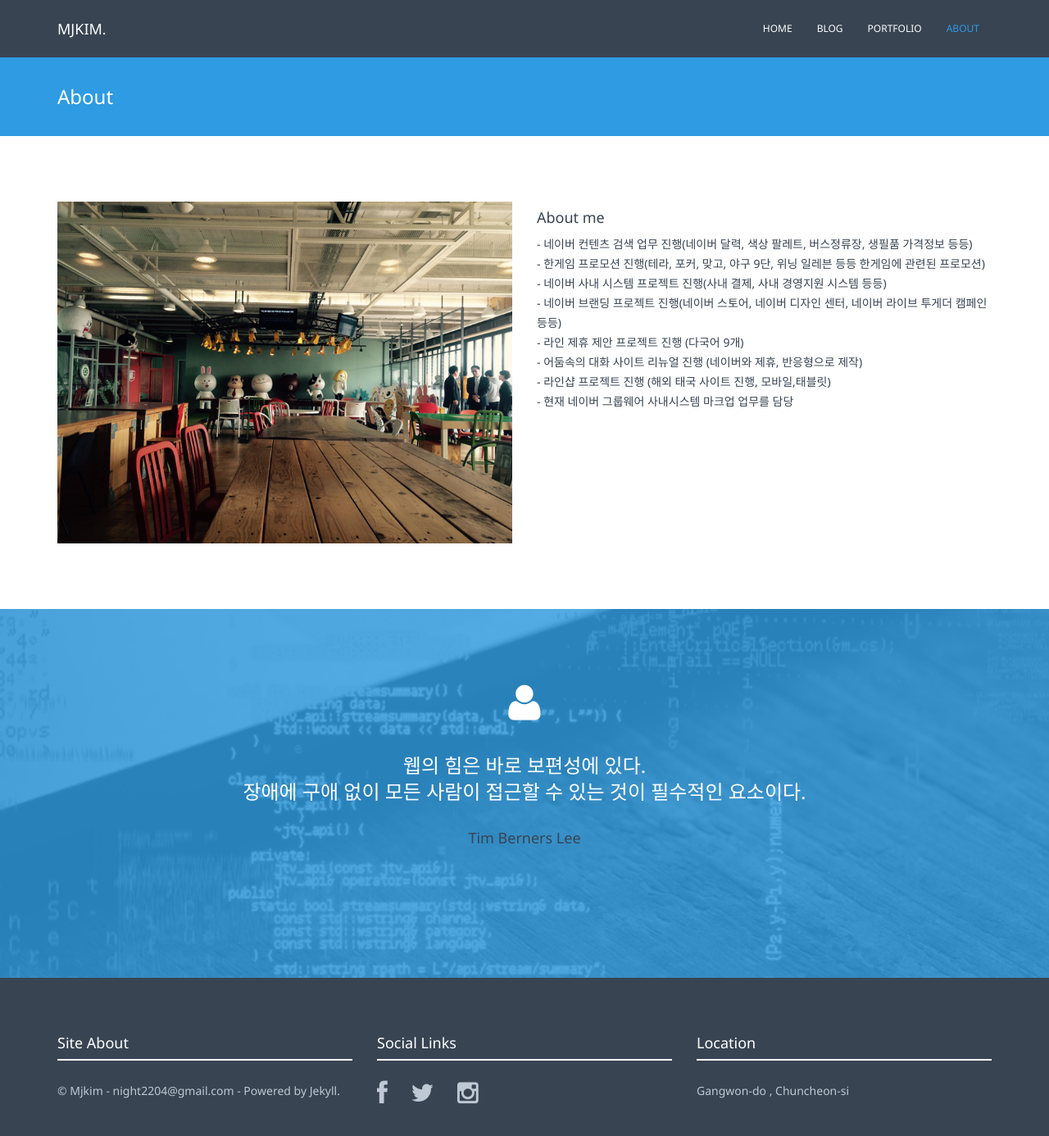
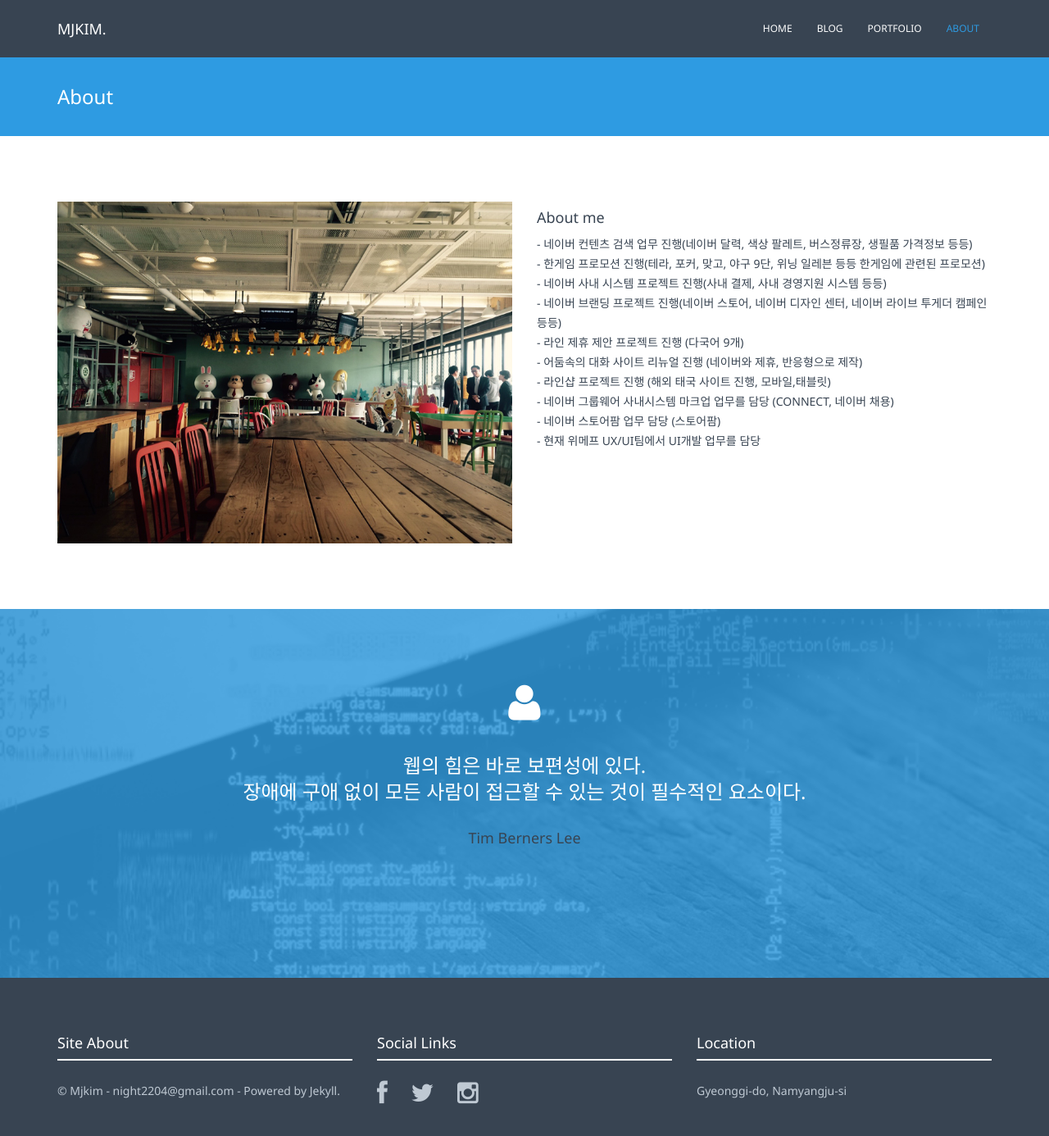
Before and after one commit to kimmyungjoong/github.io, a Jekyll site: the page built from about.html, in a window 1280 px wide and 1400 px high. Shown: the top 1386 px of the window at 82% size. Built offline with Jekyll 4.4.1, drawn with Linux system fonts in a browser that asks for light colours; nearby versions of some CDN libraries.

Commit message:
about & footer update

```diff
--- a/_config.yml
+++ b/_config.yml
@@ -36,7 +36,7 @@ social:
 # Postal address (add as many lines as necessary). Shown in footer and on Contact page.
 address:
   - lines:
-    - Gangwon-do , Chuncheon-si
+    - Gyeonggi-do, Namyangju-si
 
 ### GENERAL DATA FOR VARIOUS LOCATIONS ###
 
--- a/about.html
+++ b/about.html
@@ -26,7 +26,11 @@ permalink: /about/
               <br>
               - 라인샵 프로젝트 진행 (해외 태국 사이트 진행, 모바일,태블릿)
               <br>
-              - 현재 네이버 그룹웨어 사내시스템 마크업 업무를 담당
+              - 네이버 그룹웨어 사내시스템 마크업 업무를 담당 (CONNECT, 네이버 채용)
+              <br>
+              - 네이버 스토어팜 업무 담당 (스토어팜)
+              <br>
+              - 현재 위메프 UX/UI팀에서 UI개발 업무를 담당
             </p>
         </div>
     </div><! --/row -->
```
